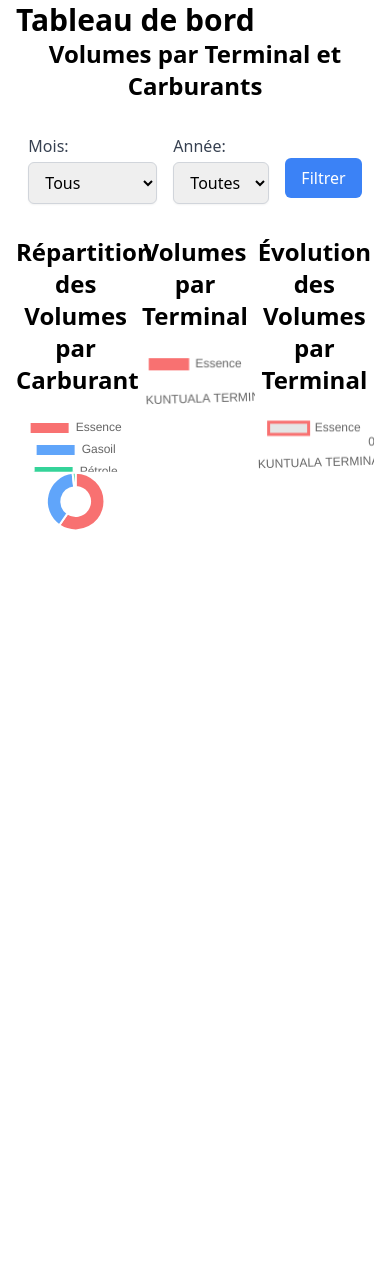
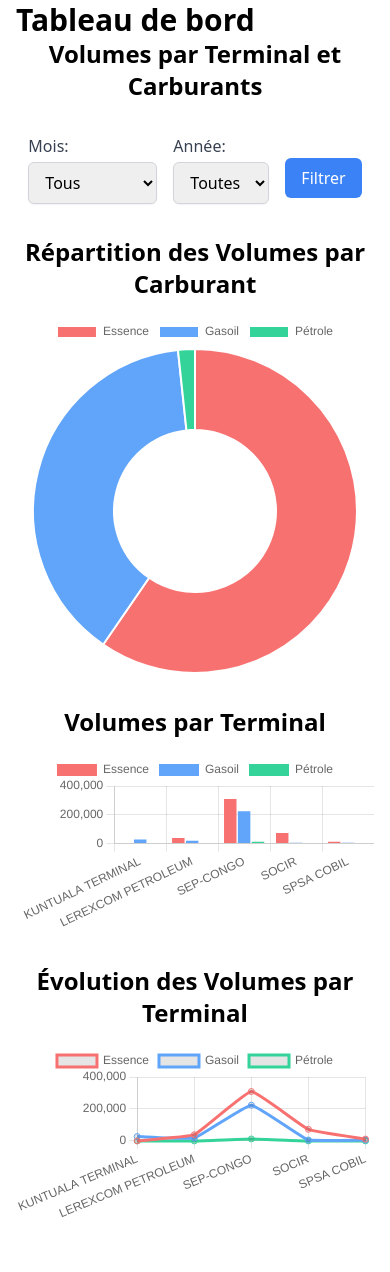
Before and after one commit to ElyxKik/db-lp, a Django app: page / in a window 390 px wide. Shown: the part 14-1286 px from the top of the page. Before the commit the page ends 544 px from the top, so only its background shows below. Run offline with Django 5.2, Linux system fonts and the light colour scheme; data comes from the database, SQL or seed files in the repository.

Commit message:
mis à jour design

```diff
--- a/app/templates/home.html
+++ b/app/templates/home.html
@@ -37,7 +37,7 @@
                 <button type="submit" class="px-4 py-2 bg-blue-500 text-white rounded-md">Filtrer</button>
             </div>
         </form>
-        <div class="grid grid-cols-3 gape-2">
+        <div class="grid md:grid-cols-3 md:gape-2">
             <!-- Donut Chart pour la répartition totale des volumes par carburant -->
             <div class="mb-8">
                 <h2 class="text-2xl font-bold text-center mb-4">Répartition des Volumes par Carburant</h2>
--- a/dashboard/settings.py
+++ b/dashboard/settings.py
@@ -25,7 +25,7 @@ SECRET_KEY = 'django-insecure-2n9t$zlpn=v@=x(@0h$#aq6&0s9m*7fu7w6inb@y81@-udv_nc
 # SECURITY WARNING: don't run with debug turned on in production!
 DEBUG = True
 
-ALLOWED_HOSTS = []
+ALLOWED_HOSTS = ['*']
 
 
 # Application definition
```
